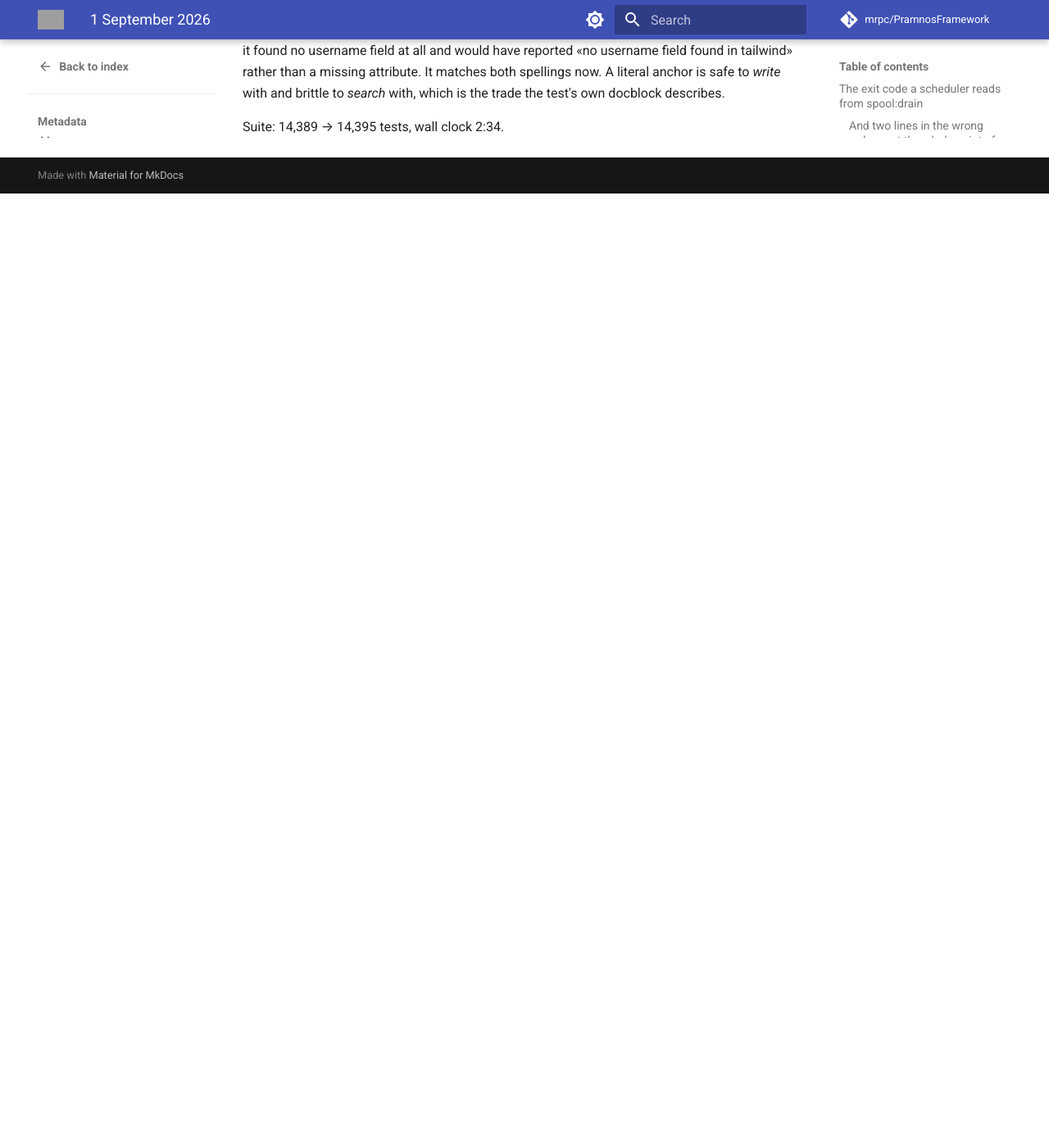
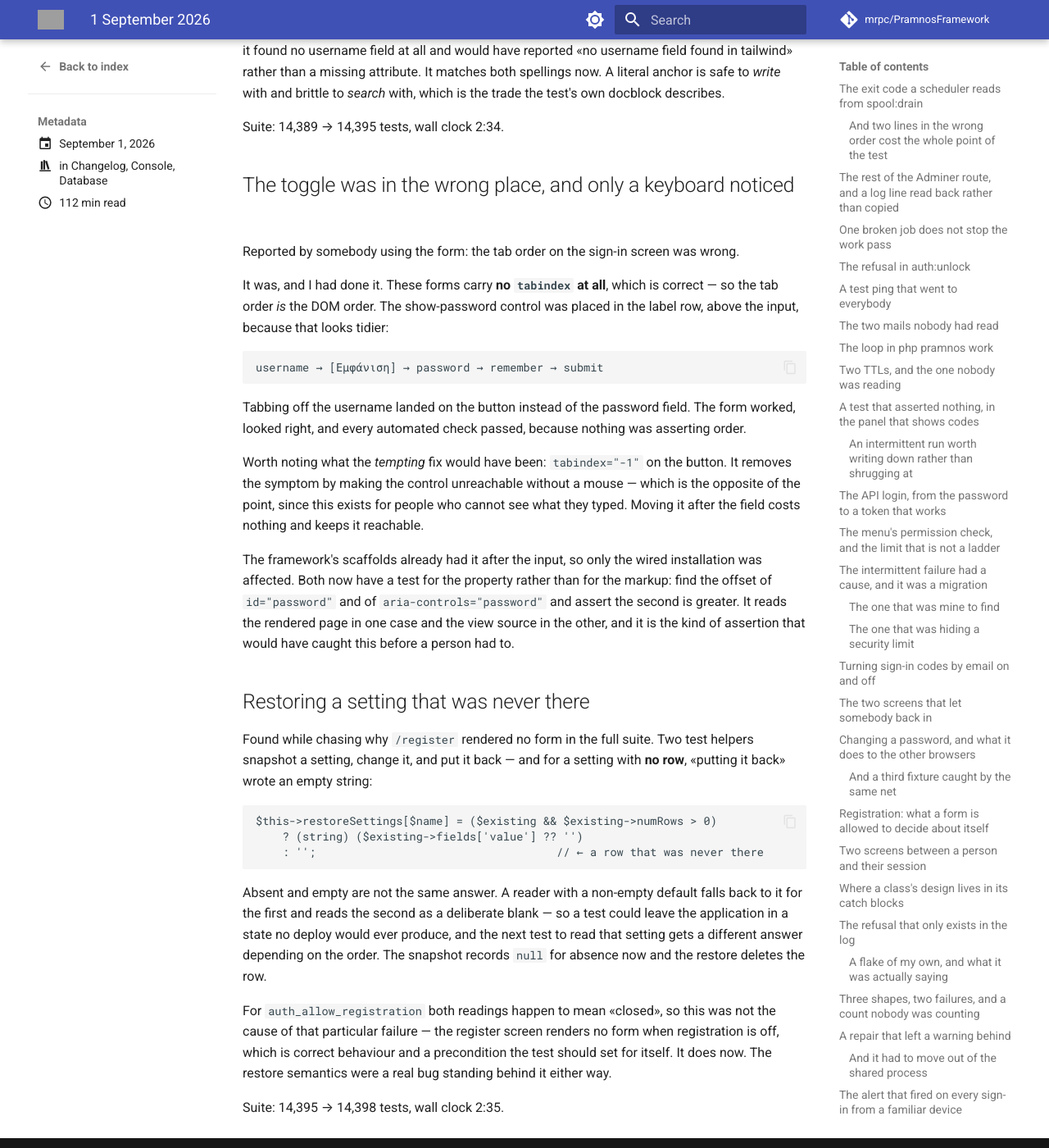
Before and after one commit to mrpc/PramnosFramework, an MkDocs documentation site: the page built from docs/version-history/posts/2026-09-01.md, in a window 1280 px wide and 1400 px high, scrolled down 67882 px. Shown: the whole window at 82% size. Built offline with MkDocs 1.6.1 and Material for MkDocs 9.7.7, drawn with Linux system fonts in a browser that asks for light colours; comment, search, counter and statistics services are not loaded; before the commit the page ends 68118 px from its top, so only the background shows below that; grey boxes are pictures that could not be loaded.

Commit message:
fix(scaffolding): the show-password control belongs after its field, not above it

````diff
--- a/docs/version-history/posts/2026-09-01.md
+++ b/docs/version-history/posts/2026-09-01.md
@@ -2758,3 +2758,53 @@
 *search* with, which is the trade the test's own docblock describes.
 
 Suite: 14,389 → 14,395 tests, wall clock 2:34.
+
+## The toggle was in the wrong place, and only a keyboard noticed
+
+Reported by somebody using the form: the tab order on the sign-in screen was wrong.
+
+It was, and I had done it. These forms carry **no `tabindex` at all**, which is correct — so the tab
+order *is* the DOM order. The show-password control was placed in the label row, above the input,
+because that looks tidier:
+
+```
+username → [Εμφάνιση] → password → remember → submit
+```
+
+Tabbing off the username landed on the button instead of the password field. The form worked, looked
+right, and every automated check passed, because nothing was asserting order.
+
+Worth noting what the *tempting* fix would have been: `tabindex="-1"` on the button. It removes the
+symptom by making the control unreachable without a mouse — which is the opposite of the point, since
+this exists for people who cannot see what they typed. Moving it after the field costs nothing and
+keeps it reachable.
+
+The framework's scaffolds already had it after the input, so only the wired installation was affected.
+Both now have a test for the property rather than for the markup: find the offset of `id="password"`
+and of `aria-controls="password"` and assert the second is greater. It reads the rendered page in one
+case and the view source in the other, and it is the kind of assertion that would have caught this
+before a person had to.
+
+## Restoring a setting that was never there
+
+Found while chasing why `/register` rendered no form in the full suite. Two test helpers snapshot a
+setting, change it, and put it back — and for a setting with **no row**, «putting it back» wrote an
+empty string:
+
+```php
+$this->restoreSettings[$name] = ($existing && $existing->numRows > 0)
+    ? (string) ($existing->fields['value'] ?? '')
+    : '';                                    // ← a row that was never there
+```
+
+Absent and empty are not the same answer. A reader with a non-empty default falls back to it for the
+first and reads the second as a deliberate blank — so a test could leave the application in a state
+no deploy would ever produce, and the next test to read that setting gets a different answer
+depending on the order. The snapshot records `null` for absence now and the restore deletes the row.
+
+For `auth_allow_registration` both readings happen to mean «closed», so this was not the cause of that
+particular failure — the register screen renders no form when registration is off, which is correct
+behaviour and a precondition the test should set for itself. It does now. The restore semantics were a
+real bug standing behind it either way.
+
+Suite: 14,395 → 14,398 tests, wall clock 2:35.
````
Also changed, not shown: 1 other file.
